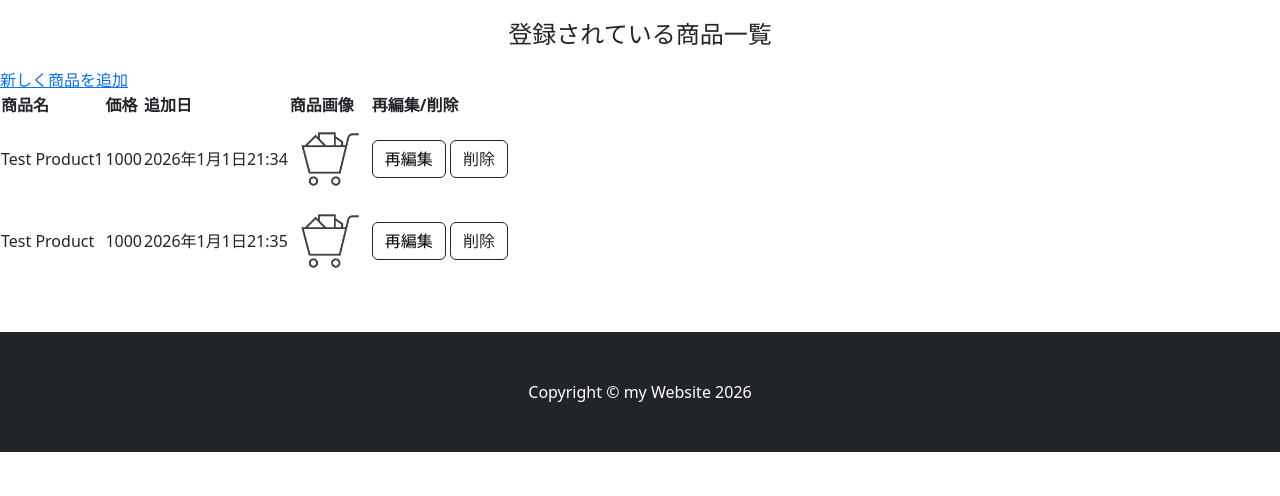
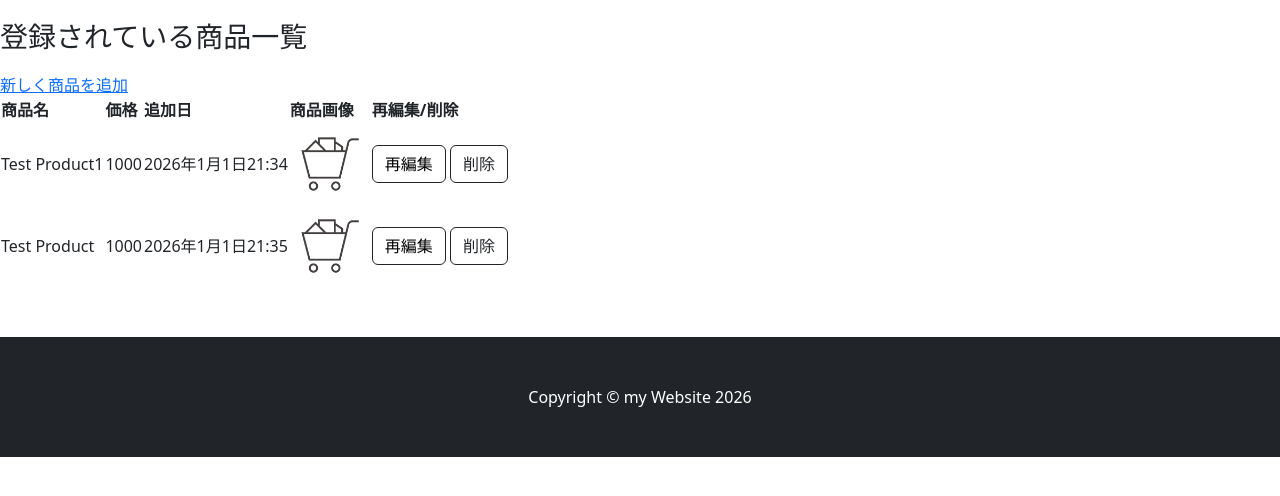
Before and after one commit to suma-web/django_ec, a Django app: template config/templates/manages/product_list.html in a window 1280 px wide. Shown: the part 154-650 px from the top of the page. Run offline with Django 4.2, Linux system fonts and the light colour scheme; data comes from the database, SQL or seed files in the repository; tables that the repository leaves empty hold one stand-in row (values such as "Sample post"); the template is opened without the code that fills it: values that come from a table or form of the project are taken from there, most other values are stand-ins (such as "Sample title", 1, 10 or a date in 2020); some libraries are stand-ins or nearby versions.

Commit message:
config/templates/manages/product_list.htmlのデザイン修正

```diff
--- a/config/templates/manages/product_list.html
+++ b/config/templates/manages/product_list.html
@@ -1,9 +1,10 @@
 {% extends "manages/base.html" %}
 
 {% block manage_content %}
-  <h4 style="text-align: center; margin-bottom: 20px;">登録されている商品一覧</h4><a href="{% url 'manages:product_create' %}">新しく商品を追加</a>
+  <h3 style="margin-bottom: 20px;">登録されている商品一覧</h3><a href="{% url 'manages:product_create' %}">新しく商品を追加</a>
 
   <table style="margin-bottom: 50px;">
+    <thead>
       <tr>
         <th>商品名</th>
         <th>価格</th>
@@ -11,9 +12,11 @@
         <th>商品画像</th>
         <th>再編集/削除</th>
       </tr>
+    </thead>
 
     {% for product in products %}
-    <tr style="margin: 0 auto;">
+    <tbody>
+      <tr>
         <td>{{ product.name }}</td>
         <td>{{ product.price }}</td>
         <td>{{ product.created_at }}</td>
@@ -26,6 +29,7 @@
           </form>
         </td>
       </tr>
+    </tbody>
     {% endfor %}
   </table>
 </span>
```
Also changed, not shown: config/templates/emails/order_confirmation.txt (deleted, +0 -12 lines). Lines whose indentation alone changed are shown as unchanged.
